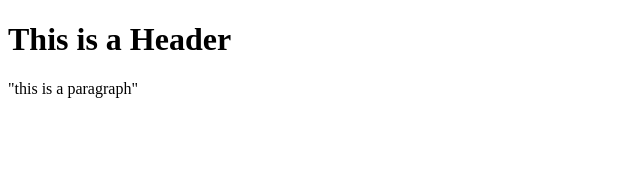
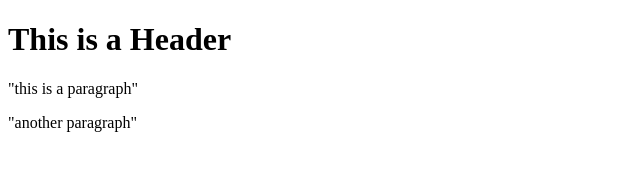
Before and after one commit to SCarter206/git-test, a plain HTML site: page index.html in a window 1280 px wide. Shown: the whole page, without its empty margins (0-640 px from the left). Drawn offline with Linux system fonts and the light colour scheme.

Commit message:
Third commit

```diff
--- a/index.html
+++ b/index.html
@@ -3,5 +3,6 @@
    <body>
       <h1>This is a Header</h1>
       <p>"this is a paragraph"</p>
+      <p>"another paragraph"</p>
    </body>
 </html>
```
